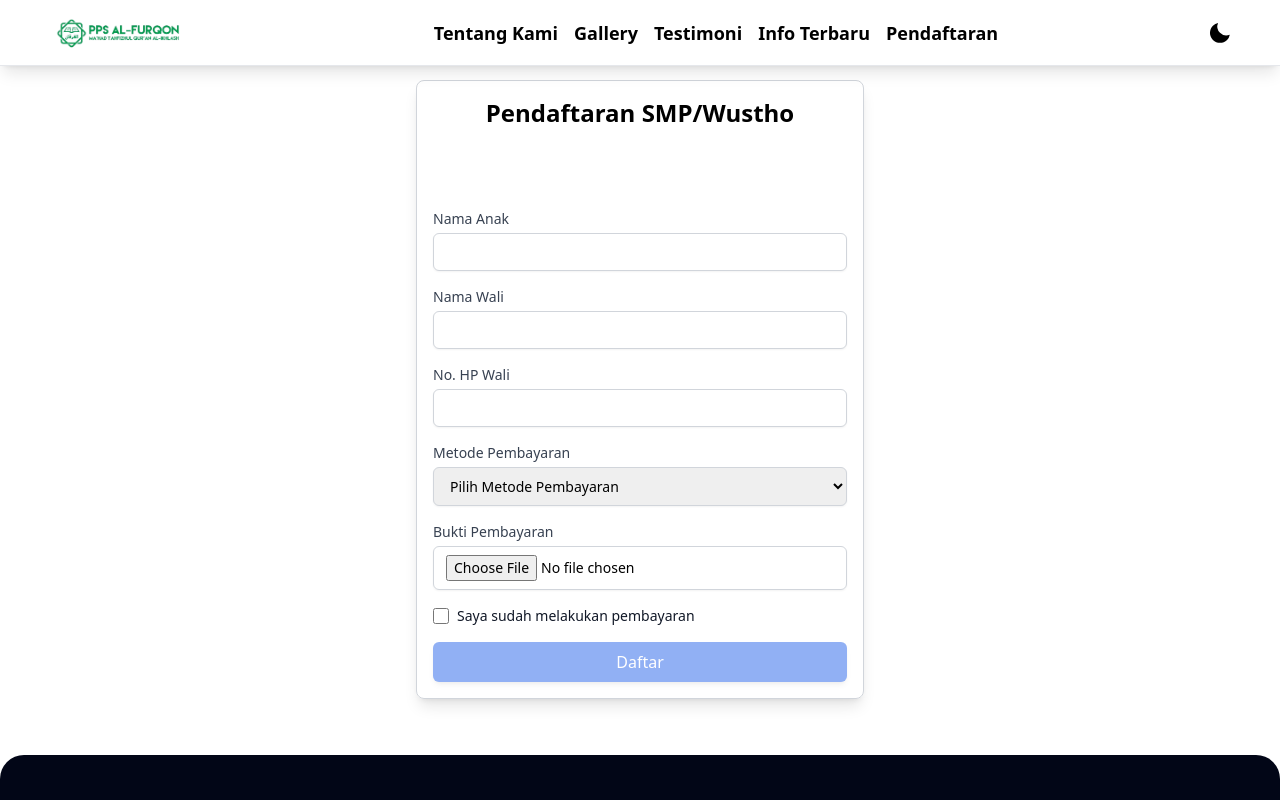
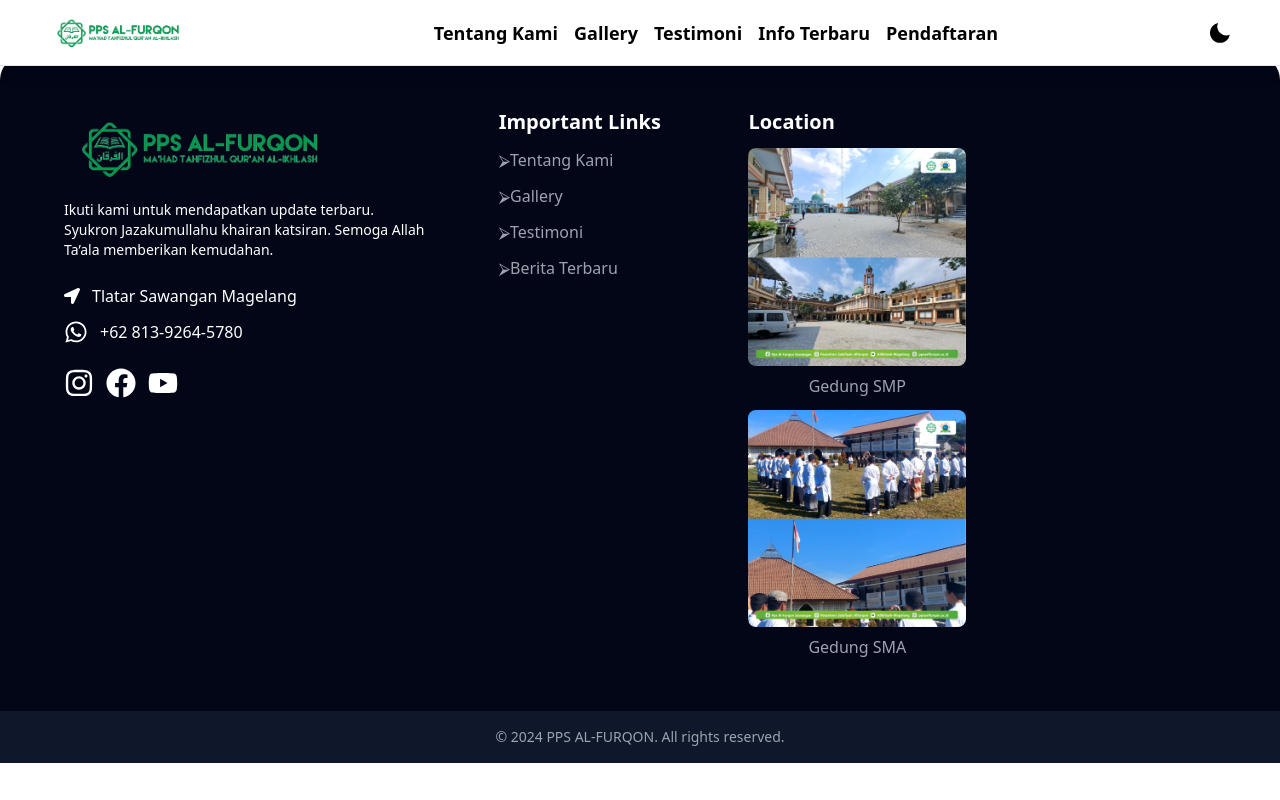
Before and after one commit to anwarchoirawr/pendaftaran-pps, a React (Vite) app: page /formulir-smp in a window 1280 px wide. Shown: the top 800 px of the page. Built offline with nearby package versions, Linux system fonts and the light colour scheme.

Commit message:
revamp fitur pendaftaran

```diff
--- a/package.json
+++ b/package.json
@@ -12,6 +12,11 @@
   "dependencies": {
     "@heroicons/react": "^2.1.5",
     "aos": "^2.3.4",
+    "axios": "^1.7.7",
+    "body-parser": "^1.20.3",
+    "cors": "^2.8.5",
+    "emailjs-com": "^3.2.0",
+    "express": "^4.21.0",
     "react": "^18.2.0",
     "react-countup": "^6.5.3",
     "react-dom": "^18.2.0",
--- a/src/App.jsx
+++ b/src/App.jsx
@@ -12,7 +12,7 @@ import Service from "./components/Service/Service";
 import Testimoni from "./components/Testimoni/Testimoni";
 import InfoTerbaru from "./components/InfoTerbaru/InfoTerbaru";
 import Pendaftaran from "./components/Pendaftaran/Pendaftaran";
-import FormulirSmp from "./components/Pendaftaran/FormulirSmp";
+// import FormulirSmp from "./components/Pendaftaran/FormulirSmp";
 import FormulirSma from "./components/Pendaftaran/FormulirSma";
 import BannerDetails from "./components/BannerDetails/BannerDetails";
 import FullGallery from "./components/Gallery/FullGallery";
@@ -60,7 +60,7 @@ function App() {
       />
       <Route path="/gallery" element={<FullGallery />} />
       <Route path="/pendaftaran" element={<Pendaftaran />} />
-      <Route path="/formulir-smp" element={<FormulirSmp />} />
+      {/* <Route path="/formulir-smp" element={<FormulirSmp />} /> */}
       <Route path="/formulir-sma" element={<FormulirSma />} />
       <Route path="/info-terbaru" element={<InfoTerbaru />} />
       <Route path="/profil-lengkap" element={<ProfilLengkap />} />
--- a/src/components/Pendaftaran/FormulirSmp.jsx
+++ b/src/components/Pendaftaran/FormulirSmp.jsx
@@ -1,276 +1,295 @@
-import React, { useState, useRef, useEffect } from 'react';
-import { useNavigate } from 'react-router-dom';
-import { FaClipboard, FaClipboardCheck } from 'react-icons/fa'; // Import ikon copy
+// import React, { useState, useRef, useEffect } from 'react';
+// import { useNavigate } from 'react-router-dom';
+// import { FaClipboard, FaClipboardCheck } from 'react-icons/fa'; // Import ikon copy
 
-const FormulirSmp = () => {
-  const [formData, setFormData] = useState({
-    namaAnak: '',
-    namaWali: '',
-    noHpWali: '',
-    metodePembayaran: '',
-    buktiPembayaran: null,
-    sudahMembayar: false,
-  });
-  const [errorMessage, setErrorMessage] = useState('');
-  const [successMessage, setSuccessMessage] = useState('');
-  const [isTransferPopupVisible, setIsTransferPopupVisible] = useState(false);
-  const [isCopied, setIsCopied] = useState(false); // State untuk menandai apakah nomor rekening sudah disalin
-  const [isFormValid, setIsFormValid] = useState(false); // State untuk mengatur status validitas form
-  const formRef = useRef(null);
-  const navigate = useNavigate();
+// const FormulirSmp = () => {
+//   const [formData, setFormData] = useState({
+//     namaAnak: '',
+//     namaWali: '',
+//     umur: '',
+//     noHpWali: '',
+//     metodePembayaran: '',
+//     buktiPembayaran: null,
+//     sudahMembayar: false,
+//   });
+//   const [errorMessage, setErrorMessage] = useState('');
+//   const [successMessage, setSuccessMessage] = useState('');
+//   const [isTransferPopupVisible, setIsTransferPopupVisible] = useState(false);
+//   const [isCopied, setIsCopied] = useState(false); // State untuk menandai apakah nomor rekening sudah disalin
+//   const [isFormValid, setIsFormValid] = useState(false); // State untuk mengatur status validitas form
+//   const formRef = useRef(null);
+//   const navigate = useNavigate();
 
-  const saveFormData = (data) => {
-    localStorage.setItem('formDataSmp', JSON.stringify(data));
-  };
+//   const saveFormData = (data) => {
+//     localStorage.setItem('formDataSmp', JSON.stringify(data));
+//   };
 
-  const loadFormData = () => {
-    const savedData = localStorage.getItem('formDataSmp');
-    if (savedData) {
-      return JSON.parse(savedData);
-    }
-    return null;
-  };
+//   const loadFormData = () => {
+//     const savedData = localStorage.getItem('formDataSmp');
+//     if (savedData) {
+//       return JSON.parse(savedData);
+//     }
+//     return null;
+//   };
 
-  useEffect(() => {
-    const savedData = loadFormData();
-    if (savedData) {
-      setFormData(savedData);
-    }
-  }, []);
+//   useEffect(() => {
+//     const savedData = loadFormData();
+//     if (savedData) {
+//       setFormData(savedData);
+//     }
+//   }, []);
 
-  useEffect(() => {
-    setIsFormValid(formData.sudahMembayar); // Update status tombol ketika checkbox berubah
-  }, [formData.sudahMembayar]);
+//   useEffect(() => {
+//     setIsFormValid(formData.sudahMembayar); // Update status tombol ketika checkbox berubah
+//   }, [formData.sudahMembayar]);
 
-  const handleChange = (e) => {
-    const { name, value, type, files } = e.target;
-    let newFormData = { ...formData, [name]: type === 'file' ? files[0] : value };
-    setFormData(newFormData);
-    saveFormData(newFormData);
+//   const handleChange = (e) => {
+//     const { name, value, type, files } = e.target;
+//     let newFormData = { ...formData, [name]: type === 'file' ? files[0] : value };
+//     setFormData(newFormData);
+//     saveFormData(newFormData);
 
-    if (name === 'metodePembayaran') {
-      if (value === 'Transfer Bank') {
-        setIsTransferPopupVisible(true);
-      } else {
-        setIsTransferPopupVisible(false);
-      }
-    }
-  };
+//     if (name === 'metodePembayaran') {
+//       if (value === 'Transfer Bank') {
+//         setIsTransferPopupVisible(true);
+//       } else {
+//         setIsTransferPopupVisible(false);
+//       }
+//     }
+//   };
 
-  const handleCheckboxChange = (e) => {
-    const newFormData = { ...formData, sudahMembayar: e.target.checked };
-    setFormData(newFormData);
-    saveFormData(newFormData);
-  };
+//   const handleCheckboxChange = (e) => {
+//     const newFormData = { ...formData, sudahMembayar: e.target.checked };
+//     setFormData(newFormData);
+//     saveFormData(newFormData);
+//   };
 
-  const handleSubmit = async (e) => {
-    e.preventDefault();
-    setErrorMessage('');
-    setSuccessMessage('');
+//   const handleSubmit = async (e) => {
+//     e.preventDefault();
+//     setErrorMessage('');
+//     setSuccessMessage('');
 
-    if (!formData.namaAnak || !formData.namaWali || !formData.noHpWali || !formData.metodePembayaran) {
-      setErrorMessage('Semua field harus diisi');
-      return;
-    }
+//     if (!formData.namaAnak || !formData.namaWali || !formData.umur || !formData.noHpWali || !formData.metodePembayaran) {
+//       setErrorMessage('Semua field harus diisi');
+//       return;
+//     }
 
-    if (!formData.sudahMembayar) {
-      setErrorMessage('Harap centang checklist sudah membayar');
-      return;
-    }
+//     if (formData.umur <= 0) {
+//       setErrorMessage('Umur harus lebih dari 0');
+//       return;
+//     }
 
-    const formDataToSend = new FormData();
-    formDataToSend.append('namaAnak', formData.namaAnak);
-    formDataToSend.append('namaWali', formData.namaWali);
-    formDataToSend.append('noHpWali', formData.noHpWali);
-    formDataToSend.append('metodePembayaran', formData.metodePembayaran);
-    formDataToSend.append('buktiPembayaran', formData.buktiPembayaran);
+//     if (!formData.sudahMembayar) {
+//       setErrorMessage('Harap centang checklist sudah membayar');
+//       return;
+//     }
 
-    try {
-      const response = await fetch('http://localhost/pendaftaran-pps/server/FormSmp.php', {
-        method: 'POST',
-        body: formDataToSend,
-      });
+//     const formDataToSend = new FormData();
+//     formDataToSend.append('namaAnak', formData.namaAnak);
+//     formDataToSend.append('namaWali', formData.namaWali);
+//     formDataToSend.append('umur', formData.umur);
+//     formDataToSend.append('noHpWali', formData.noHpWali);
+//     formDataToSend.append('metodePembayaran', formData.metodePembayaran);
+//     formDataToSend.append('buktiPembayaran', formData.buktiPembayaran);
 
-      if (!response.ok) {
-        throw new Error('Terjadi kesalahan saat mengirimkan data');
-      }
+//     try {
+//       const response = await fetch('http://localhost/NewPps/server/FormSmp.php', {
+//         method: 'POST',
+//         body: formDataToSend,
+//       });
 
-      const data = await response.json();
-      if (data.error) {
-        setErrorMessage(data.error);
-      } else {
-        setSuccessMessage(data.message);
-        localStorage.removeItem('formDataSmp');
-      }
-    } catch (error) {
-      setErrorMessage(error.message);
-    }
-  };
+//       if (!response.ok) {
+//         throw new Error('Terjadi kesalahan saat mengirimkan data');
+//       }
 
-  useEffect(() => {
-    if (formRef.current) {
-      formRef.current.scrollIntoView({
-        behavior: 'smooth',
-        block: 'start',
-        inline: 'nearest',
-      });
-      window.scrollBy(0, -60);
-    }
-  }, []);
+//       const data = await response.json();
+//       if (data.error) {
+//         setErrorMessage(data.error);
+//       } else {
+//         setSuccessMessage(data.message);
+//         localStorage.removeItem('formDataSmp');
+//       }
+//     } catch (error) {
+//       setErrorMessage(error.message);
+//     }
+//   };
 
-  const handleClosePopup = () => {
-    setIsTransferPopupVisible(false);
-  };
+//   useEffect(() => {
+//     if (formRef.current) {
+//       formRef.current.scrollIntoView({
+//         behavior: 'smooth',
+//         block: 'start',
+//         inline: 'nearest',
+//       });
+//       window.scrollBy(0, -60);
+//     }
+//   }, []);
 
-  const handleCopyToClipboard = () => {
-    navigator.clipboard.writeText('713697889');
-    setIsCopied(true);
-    setTimeout(() => setIsCopied(false), 2000); // Reset status setelah 2 detik
-  };
+//   const handleClosePopup = () => {
+//     setIsTransferPopupVisible(false);
+//   };
 
-  return (
-    <div className="relative max-w-md mx-auto p-4 border border-gray-300 rounded-lg shadow-lg mt-20">
-      {isTransferPopupVisible && (
-        <div className="fixed inset-0 flex items-center justify-center bg-black bg-opacity-50">
-          <div className="bg-white p-6 rounded-lg shadow-lg max-w-sm w-full">
-            <h3 className="text-lg font-semibold mb-4">Informasi Pembayaran</h3>
-            <p>Silahkan transfer sebesar Rp 300.000 ke:</p>
-            <p className="font-semibold">
-              BSI <br />
-              <span className="text-black font-bold flex items-center">
-                713697889
-                <FaClipboard
-                  onClick={handleCopyToClipboard}
-                  className="ml-2 text-gray-600 cursor-pointer hover:text-gray-800"
-                  title="Salin nomor rekening"
-                />
-                {isCopied && <FaClipboardCheck className="ml-2 text-green-600" title="Nomor rekening disalin!" />}
-              </span>
-              <br />
-              (AN. PPS ALFURQON)
-            </p>
-            <button
-              onClick={handleClosePopup}
-              className="mt-4 w-full bg-red-500 text-white py-2 px-4 rounded-md shadow-sm hover:bg-red-600 focus:outline-none focus:ring-2 focus:ring-offset-2 focus:ring-red-500"
-            >
-              Tutup
-            </button>
-          </div>
-        </div>
-      )}
+//   const handleCopyToClipboard = () => {
+//     navigator.clipboard.writeText('713697889');
+//     setIsCopied(true);
+//     setTimeout(() => setIsCopied(false), 2000); // Reset status setelah 2 detik
+//   };
 
-      {errorMessage && (
-        <div className="absolute inset-0 flex items-center justify-center">
-          <div className="bg-red-100 text-red-800 p-4 rounded-lg shadow-md">
-            <p className="text-center">{errorMessage}</p>
-          </div>
-        </div>
-      )}
-      {successMessage && (
-        <div className="absolute inset-0 flex items-center justify-center">
-          <div className="bg-green-100 text-green-800 p-4 rounded-lg shadow-md">
-            <p className="text-center">{successMessage}</p>
-          </div>
-        </div>
-      )}
+//   return (
+//     <div className="relative max-w-md mx-auto p-4 border border-gray-300 rounded-lg shadow-lg mt-20">
+//       {isTransferPopupVisible && (
+//         <div className="fixed inset-0 flex items-center justify-center bg-black bg-opacity-50">
+//           <div className="bg-white p-6 rounded-lg shadow-lg max-w-sm w-full">
+//             <h3 className="text-lg font-semibold mb-4">Informasi Pembayaran</h3>
+//             <p>Silahkan transfer sebesar Rp 300.000 ke:</p>
+//             <p className="font-semibold">
+//               BSI <br />
+//               <span className="text-black font-bold flex items-center">
+//                 713697889
+//                 <FaClipboard
+//                   onClick={handleCopyToClipboard}
+//                   className="ml-2 text-gray-600 cursor-pointer hover:text-gray-800"
+//                   title="Salin nomor rekening"
+//                 />
+//                 {isCopied && <FaClipboardCheck className="ml-2 text-green-600" title="Nomor rekening disalin!" />}
+//               </span>
+//               <br />
+//               (AN. PPS ALFURQON)
+//             </p>
+//             <button
+//               onClick={handleClosePopup}
+//               className="mt-4 w-full bg-red-500 text-white py-2 px-4 rounded-md shadow-sm hover:bg-red-600 focus:outline-none focus:ring-2 focus:ring-offset-2 focus:ring-red-500"
+//             >
+//               Tutup
+//             </button>
+//           </div>
+//         </div>
+//       )}
 
-      <h2 className="text-2xl font-semibold mb-4 text-center">Pendaftaran SMP/Wustho</h2>
-      <div ref={formRef} className="pt-16">
-        <form onSubmit={handleSubmit} className="space-y-4">
-          <div>
-            <label htmlFor="namaAnak" className="block text-sm font-medium text-gray-700">Nama Anak</label>
-            <input
-              type="text"
-              id="namaAnak"
-              name="namaAnak"
-              value={formData.namaAnak}
-              onChange={handleChange}
-              required
-              className="mt-1 block w-full px-3 py-2 border border-gray-300 rounded-md shadow-sm focus:outline-none focus:ring-1 focus:ring-indigo-500 sm:text-sm"
-            />
-          </div>
+//       {errorMessage && (
+//         <div className="absolute inset-0 flex items-center justify-center">
+//           <div className="bg-red-100 text-red-800 p-4 rounded-lg shadow-md">
+//             <p className="text-center">{errorMessage}</p>
+//           </div>
+//         </div>
+//       )}
+//       {successMessage && (
+//         <div className="absolute inset-0 flex items-center justify-center">
+//           <div className="bg-green-100 text-green-800 p-4 rounded-lg shadow-md">
+//             <p className="text-center">{successMessage}</p>
+//           </div>
+//         </div>
+//       )}
 
-          <div>
-            <label htmlFor="namaWali" className="block text-sm font-medium text-gray-700">Nama Wali</label>
-            <input
-              type="text"
-              id="namaWali"
-              name="namaWali"
-              value={formData.namaWali}
-              onChange={handleChange}
-              required
-              className="mt-1 block w-full px-3 py-2 border border-gray-300 rounded-md shadow-sm focus:outline-none focus:ring-1 focus:ring-indigo-500 sm:text-sm"
-            />
-          </div>
+//       <h2 className="text-2xl font-semibold mb-4 text-center">Pendaftaran SMP/Wustho</h2>
+//       <div ref={formRef} className="pt-16">
+//         <form onSubmit={handleSubmit} className="space-y-4">
+//           <div>
+//             <label htmlFor="namaAnak" className="block text-sm font-medium text-gray-700">Nama Anak</label>
+//             <input
+//               type="text"
+//               id="namaAnak"
+//               name="namaAnak"
+//               value={formData.namaAnak}
+//               onChange={handleChange}
+//               required
+//               className="mt-1 block w-full px-3 py-2 border border-gray-300 rounded-md shadow-sm focus:outline-none focus:ring-1 focus:ring-indigo-500 sm:text-sm"
+//             />
+//           </div>
 
-          <div>
-            <label htmlFor="noHpWali" className="block text-sm font-medium text-gray-700">No. HP Wali</label>
-            <input
-              type="text"
-              id="noHpWali"
-              name="noHpWali"
-              value={formData.noHpWali}
-              onChange={handleChange}
-              required
-              className="mt-1 block w-full px-3 py-2 border border-gray-300 rounded-md shadow-sm focus:outline-none focus:ring-1 focus:ring-indigo-500 sm:text-sm"
-            />
-          </div>
+//           <div>
+//             <label htmlFor="namaWali" className="block text-sm font-medium text-gray-700">Nama Wali</label>
+//             <input
+//               type="text"
+//               id="namaWali"
+//               name="namaWali"
+//               value={formData.namaWali}
+//               onChange={handleChange}
+//               required
+//               className="mt-1 block w-full px-3 py-2 border border-gray-300 rounded-md shadow-sm focus:outline-none focus:ring-1 focus:ring-indigo-500 sm:text-sm"
+//             />
+//           </div>
 
-          <div>
-            <label htmlFor="metodePembayaran" className="block text-sm font-medium text-gray-700">Metode Pembayaran</label>
-            <select
-              id="metodePembayaran"
-              name="metodePembayaran"
-              value={formData.metodePembayaran}
-              onChange={handleChange}
-              required
-              className="mt-1 block w-full px-3 py-2 border border-gray-300 rounded-md shadow-sm focus:outline-none focus:ring-1 focus:ring-indigo-500 sm:text-sm"
-            >
-              <option value="">Pilih Metode Pembayaran</option>
-              <option value="Transfer Bank">Transfer Bank</option>
-              <option value="Tunai">Tunai</option>
-            </select>
-          </div>
+//           <div>
+//             <label htmlFor="umur" className="block text-sm font-medium text-gray-700">Umur Ananda</label>
+//             <input
+//               type="number"
+//               id="umur"
+//               name="umur"
+//               value={formData.umur}
+//               onChange={handleChange}
+//               required
+//               className="mt-1 block w-full px-3 py-2 border border-gray-300 rounded-md shadow-sm focus:outline-none focus:ring-1 focus:ring-indigo-500 sm:text-sm"
+//             />
+//           </div>
 
-          <div>
-            <label htmlFor="buktiPembayaran" className="block text-sm font-medium text-gray-700">Bukti Pembayaran</label>
-            <input
-              type="file"
-              id="buktiPembayaran"
-              name="buktiPembayaran"
-              accept="image/*"
-              onChange={handleChange}
-              className="mt-1 block w-full px-3 py-2 border border-gray-300 rounded-md shadow-sm focus:outline-none focus:ring-1 focus:ring-indigo-500 sm:text-sm"
-            />
-          </div>
+//           <div>
+//             <label htmlFor="noHpWali" className="block text-sm font-medium text-gray-700">No. HP Wali</label>
+//             <input
+//               type="text"
+//               id="noHpWali"
+//               name="noHpWali"
+//               value={formData.noHpWali}
+//               onChange={handleChange}
+//               required
+//               className="mt-1 block w-full px-3 py-2 border border-gray-300 rounded-md shadow-sm focus:outline-none focus:ring-1 focus:ring-indigo-500 sm:text-sm"
+//             />
+//           </div>
 
-          <div className="flex items-center">
-            <input
-              type="checkbox"
-              id="sudahMembayar"
-              name="sudahMembayar"
-              checked={formData.sudahMembayar}
-              onChange={handleCheckboxChange}
-              className="h-4 w-4 text-indigo-600 focus:ring-indigo-500 border-gray-300 rounded"
-            />
-            <label htmlFor="sudahMembayar" className="ml-2 block text-sm text-gray-900">
-              Saya sudah melakukan pembayaran
-            </label>
-          </div>
+//           <div>
+//             <label htmlFor="metodePembayaran" className="block text-sm font-medium text-gray-700">Metode Pembayaran</label>
+//             <select
+//               id="metodePembayaran"
+//               name="metodePembayaran"
+//               value={formData.metodePembayaran}
+//               onChange={handleChange}
+//               required
+//               className="mt-1 block w-full px-3 py-2 border border-gray-300 rounded-md shadow-sm focus:outline-none focus:ring-1 focus:ring-indigo-500 sm:text-sm"
+//             >
+//               <option value="">Pilih Metode</option>
+//               <option value="Transfer Bank">Transfer Bank</option>
+//               </select>
+//           </div>
 
-          <button
-            type="submit"
-            disabled={!isFormValid}
-            className={`w-full bg-blue-600 text-white py-2 px-4 rounded-md shadow-md focus:outline-none focus:ring-2 focus:ring-offset-2 ${
-              !isFormValid ? 'opacity-50 cursor-not-allowed' : 'hover:bg-blue-700'
-            }`}
-          >
-            Daftar
-          </button>
-        </form>
-      </div>
-    </div>
-  );
-};
+//           {formData.metodePembayaran === 'Transfer Bank' && (
+//             <div>
+//               <label htmlFor="buktiPembayaran" className="block text-sm font-medium text-gray-700">Bukti Pembayaran</label>
+//               <input
+//                 type="file"
+//                 id="buktiPembayaran"
+//                 name="buktiPembayaran"
+//                 onChange={handleChange}
+//                 required
+//                 className="mt-1 block w-full px-3 py-2 border border-gray-300 rounded-md shadow-sm focus:outline-none focus:ring-1 focus:ring-indigo-500 sm:text-sm"
+//               />
+//             </div>
+//           )}
 
-export default FormulirSmp;
+//           <div className="flex items-center">
+//             <input
+//               type="checkbox"
+//               id="sudahMembayar"
+//               name="sudahMembayar"
+//               checked={formData.sudahMembayar}
+//               onChange={handleCheckboxChange}
+//               className="h-4 w-4 text-indigo-600 focus:ring-indigo-500 border-gray-300 rounded"
+//             />
+//             <label htmlFor="sudahMembayar" className="ml-2 block text-sm text-gray-900">Saya sudah membayar</label>
+//           </div>
+
+//           <button
+//             type="submit"
+//             disabled={!isFormValid}
+//             className={`w-full py-2 px-4 border border-transparent rounded-md shadow-sm text-base font-medium text-white ${
+//               isFormValid ? 'bg-indigo-600 hover:bg-indigo-700' : 'bg-gray-400 cursor-not-allowed'
+//             }`}
+//           >
+//             Kirim
+//           </button>
+//         </form>
+//       </div>
+//     </div>
+//   );
+// };
+
+// export default FormulirSmp;
```
Also changed, not shown: src/components/Pendaftaran/Pendaftaran.jsx (+15 -11 lines), 2 other files (tests, documents, lock files or other folders).
